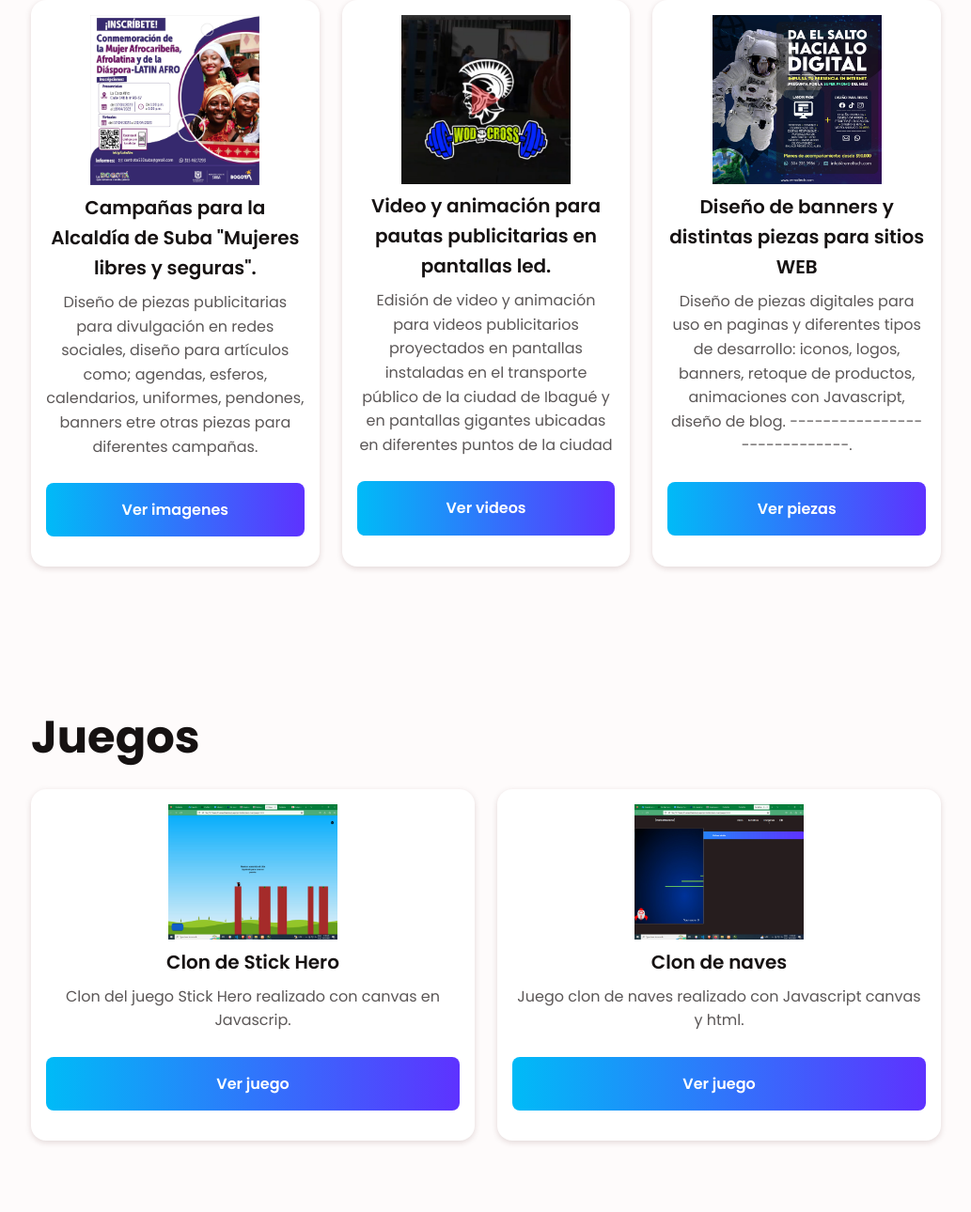
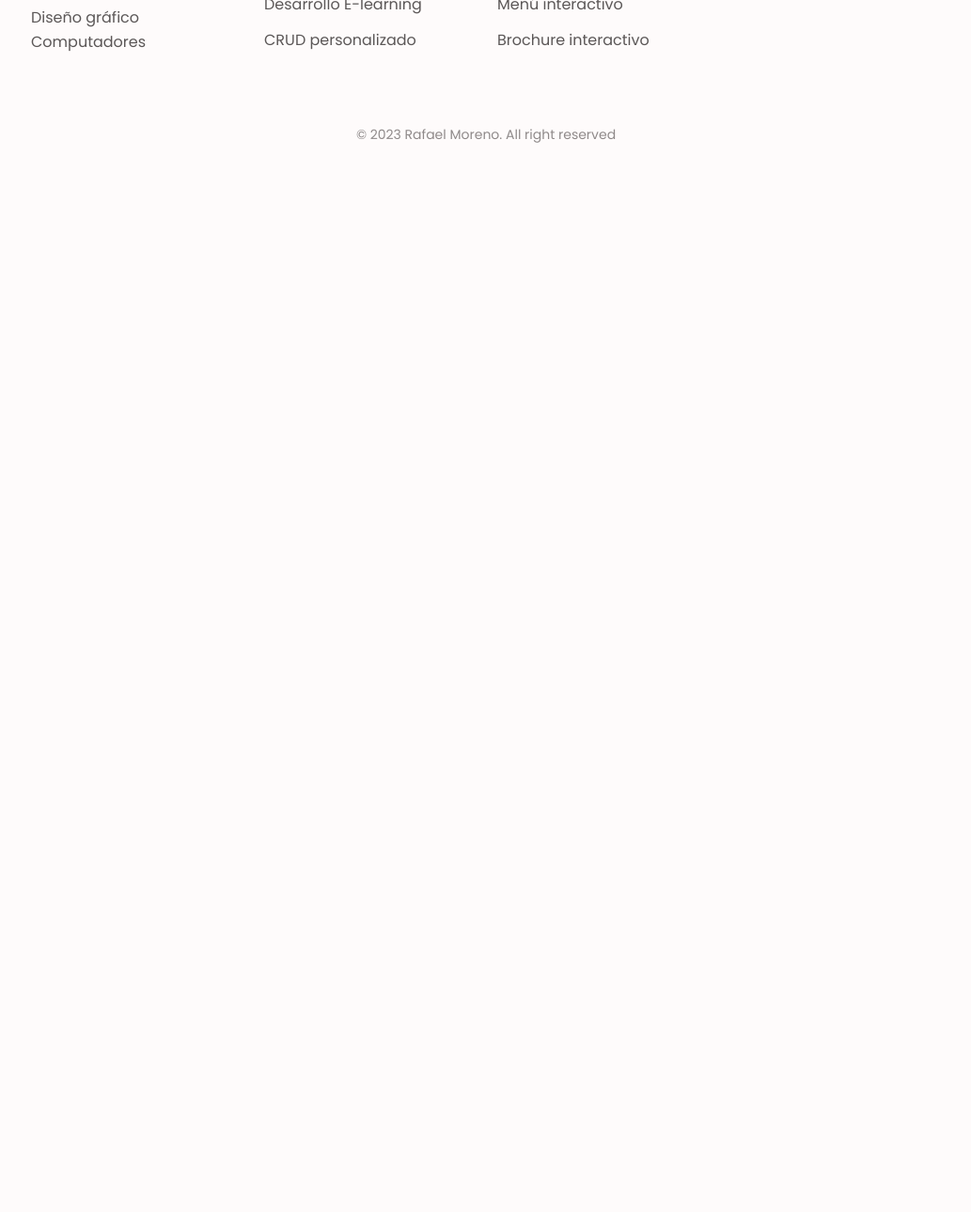
Before and after one commit to Rhamas01/portafolioRafael, a plain HTML site: page portafolio.html in a window 1280 px wide. Shown: the part 1509-2799 px from the top of the page at 94% size, without its empty margins (123-1156 px from the left). After the commit the page ends 1695 px from the top, so only its background shows below. Drawn offline with nearby package versions, Linux system fonts and the light colour scheme.

Commit message:
Update portafolio.html

```diff
--- a/portafolio.html
+++ b/portafolio.html
@@ -146,77 +146,7 @@
 
                         </div>
                     </section>
-                        <!--========== CATEGORY ==========-->
-            <section class="decoration section bd-container" id="decoration">
-                <h1 id="disenografico" class="home__title">Diseño gráfico</h1>
-                <div class="decoration__container bd-grid">
-                    <div class="decoration__data">
-                        <img src="assets/img/img1.jpg" alt="" class="decoration__img">
-                        <h3 class="decoration__title">Campañas para la Alcaldía de Suba
-                            "Mujeres libres y seguras".
-                        </h3>
-                        <p>Diseño de piezas publicitarias para divulgación en redes sociales,
-                           diseño para artículos como; agendas, esferos, calendarios, uniformes,
-                           pendones, banners etre otras piezas para diferentes campañas.
-                        </p> <br>
 
-                        <a href="imagenes.html" class="button">Ver imagenes</a>
-                    </div>
-
-                    <div class="decoration__data">
-                        <img src="assets/img/img2.jpg" alt="" class="decoration__img">
-                        <h3 class="decoration__title">Video y animación para pautas publicitarias
-                            en pantallas led.
-                        </h3>
-                        <p>Edisión de video y animación
-                            para videos publicitarios proyectados en pantallas instaladas en el transporte
-                            público de la ciudad de Ibagué y en pantallas gigantes ubicadas en diferentes puntos de la ciudad
-                        </p> <br>
-                        <a href="videos.html" class="button">Ver videos</a>
-                    </div>
-
-                    <div class="decoration__data">
-                        <img src="assets/img/img3.jpg" alt="" class="decoration__img">
-                        <h3 class="decoration__title">Diseño de banners y distintas piezas para sitios WEB
-                        </h3>
-                        <p>
-                           Diseño de piezas digitales para uso en paginas y diferentes tipos de desarrollo:
-                           iconos, logos, banners, retoque de productos, animaciones con Javascript,
-                           diseño de blog. -----------------------------.
-                        </p> <br>
-                        <a href="#" class="button">Ver piezas</a>
-                    </div>
-
-                </div>
-            </section>
-
-                      <!--========== CATEGORY ==========-->
-                      <section class="decoration section bd-container" id="decoration">
-                        <h1 id="videojuegos" class="home__title">Juegos</h1>
-                        <div class="decoration__container bd-grid">
-                            <div class="decoration__data">
-                                <img src="assets/img/img10.jpg" alt="" class="decoration__img">
-                                <h3 class="decoration__title">Clon de Stick Hero
-                                </h3>
-                                <p>Clon del juego Stick Hero realizado con canvas en Javascrip.
-                                </p> <br>
-
-                                <a href="juego1.html" class="button">Ver juego</a>
-                            </div>
-
-                            <div class="decoration__data">
-                                <img src="assets/img/img11.jpg" alt="" class="decoration__img">
-                                <h3 class="decoration__title"> Clon de naves
-                                </h3>
-                                <p>Juego clon de naves realizado con Javascript canvas y html.
-                                </p> <br>
-                                <a href="juego2.html" class="button">Ver juego</a>
-                            </div>
-
-
-                        </div>
-
-                    </section>
 
         <!--========== FOOTER ==========-->
         <footer class="footer section">
```
